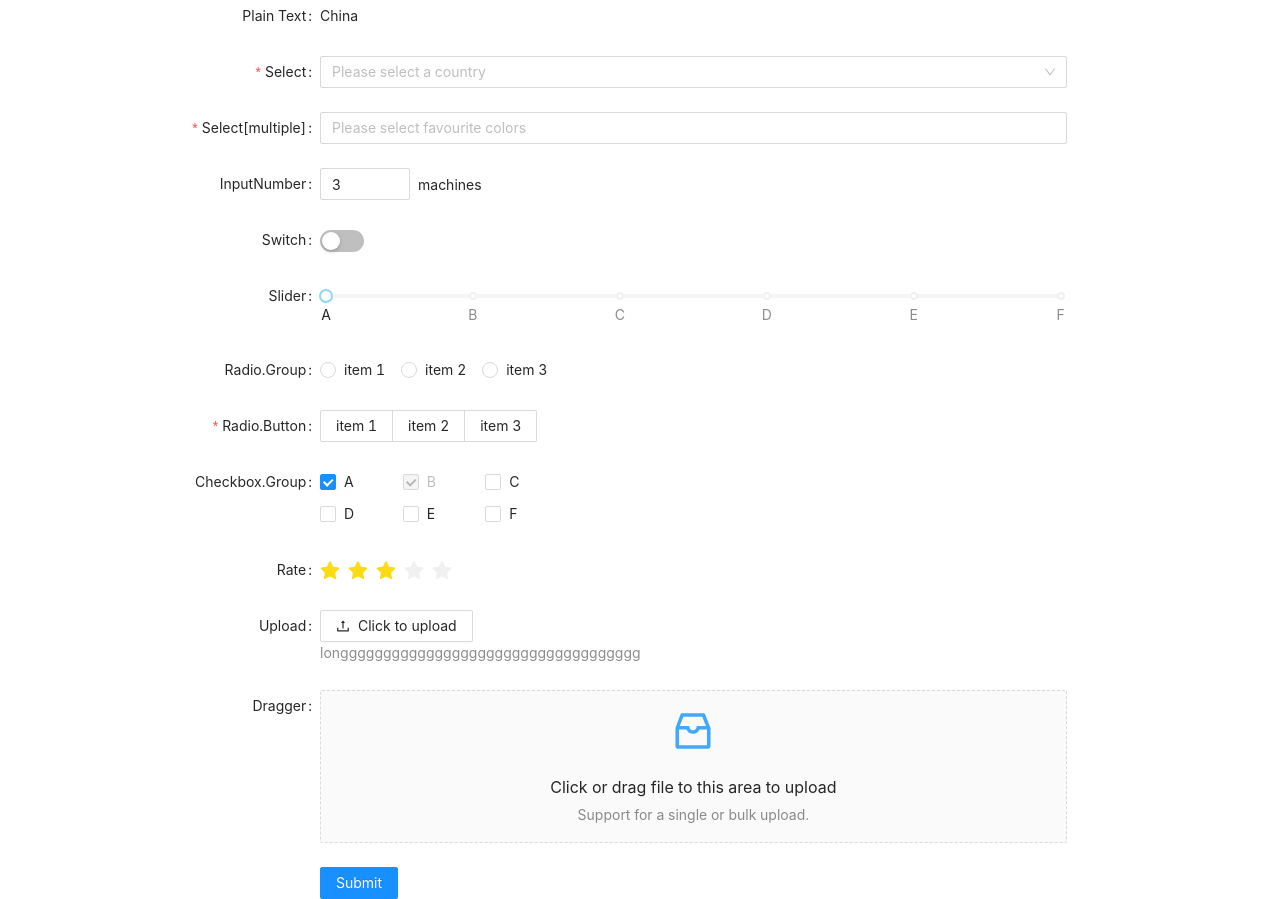
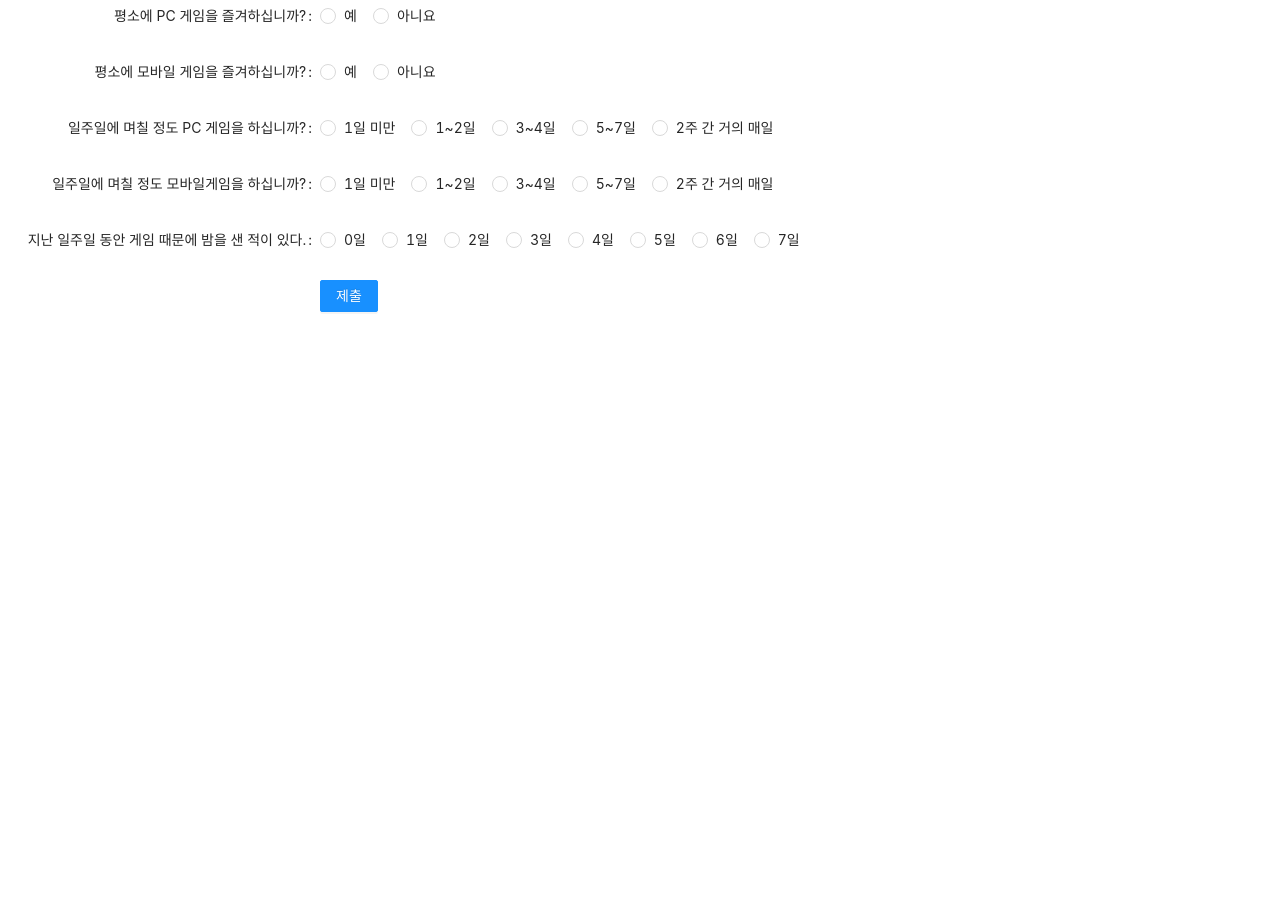
Before and after one commit to jieey1140/sv-backend-onboarding, a React (Create React App) app: page /form in a window 1280 px wide. After the commit the page ends 800 px from the top, so only its background shows below. Built offline with nearby package versions, Linux system fonts and the light colour scheme.

Commit message:
fest: form des write

```diff
--- a/src/form.tsx
+++ b/src/form.tsx
@@ -1,38 +1,17 @@
 import {
   Form,
-  Select,
-  InputNumber,
-  Switch,
   Radio,
-  Slider,
   Button,
-  Upload,
-  Rate,
-  Checkbox,
-  Row,
-  Col,
 } from 'antd';
-import { UploadOutlined, InboxOutlined } from '@ant-design/icons';
-
-const { Option } = Select;
 
 const formItemLayout = {
   labelCol: { span: 6 },
   wrapperCol: { span: 14 },
 };
 
-const normFile = (e: any) => {
-  console.log('Upload event:', e);
-  if (Array.isArray(e)) {
-    return e;
-  }
-  return e && e.fileList;
-};
-
 export default function FORM() {
   return (
-    <>
-          <Form
+    <Form
       name="validate_other"
       {...formItemLayout}
       initialValues={{
@@ -41,148 +20,58 @@ export default function FORM() {
         rate: 3.5,
       }}
     >
-      <Form.Item label="Plain Text">
-        <span className="ant-form-text">China</span>
-      </Form.Item>
-      <Form.Item
-        name="select"
-        label="Select"
-        hasFeedback
-        rules={[{ required: true, message: 'Please select your country!' }]}
-      >
-        <Select placeholder="Please select a country">
-          <Option value="china">China</Option>
-          <Option value="usa">U.S.A</Option>
-        </Select>
-      </Form.Item>
-
-      <Form.Item
-        name="select-multiple"
-        label="Select[multiple]"
-        rules={[{ required: true, message: 'Please select your favourite colors!', type: 'array' }]}
-      >
-        <Select mode="multiple" placeholder="Please select favourite colors">
-          <Option value="red">Red</Option>
-          <Option value="green">Green</Option>
-          <Option value="blue">Blue</Option>
-        </Select>
-      </Form.Item>
-
-      <Form.Item label="InputNumber">
-        <Form.Item name="input-number" noStyle>
-          <InputNumber min={1} max={10} />
-        </Form.Item>
-        <span className="ant-form-text"> machines</span>
-      </Form.Item>
-
-      <Form.Item name="switch" label="Switch" valuePropName="checked">
-        <Switch />
-      </Form.Item>
-
-      <Form.Item name="slider" label="Slider">
-        <Slider
-          marks={{
-            0: 'A',
-            20: 'B',
-            40: 'C',
-            60: 'D',
-            80: 'E',
-            100: 'F',
-          }}
-        />
-      </Form.Item>
-
-      <Form.Item name="radio-group" label="Radio.Group">
+      <Form.Item name="radio-group" label="평소에 PC 게임을 즐겨하십니까?">
         <Radio.Group>
-          <Radio value="a">item 1</Radio>
-          <Radio value="b">item 2</Radio>
-          <Radio value="c">item 3</Radio>
+          <Radio value="a">예</Radio>
+          <Radio value="b">아니요</Radio>
         </Radio.Group>
       </Form.Item>
 
-      <Form.Item
-        name="radio-button"
-        label="Radio.Button"
-        rules={[{ required: true, message: 'Please pick an item!' }]}
-      >
+      <Form.Item name="radio-group" label="평소에 모바일 게임을 즐겨하십니까?">
         <Radio.Group>
-          <Radio.Button value="a">item 1</Radio.Button>
-          <Radio.Button value="b">item 2</Radio.Button>
-          <Radio.Button value="c">item 3</Radio.Button>
+          <Radio value="a">예</Radio>
+          <Radio value="b">아니요</Radio>
         </Radio.Group>
       </Form.Item>
 
-      <Form.Item name="checkbox-group" label="Checkbox.Group">
-        <Checkbox.Group>
-          <Row>
-            <Col span={8}>
-              <Checkbox value="A" style={{ lineHeight: '32px' }}>
-                A
-              </Checkbox>
-            </Col>
-            <Col span={8}>
-              <Checkbox value="B" style={{ lineHeight: '32px' }} disabled>
-                B
-              </Checkbox>
-            </Col>
-            <Col span={8}>
-              <Checkbox value="C" style={{ lineHeight: '32px' }}>
-                C
-              </Checkbox>
-            </Col>
-            <Col span={8}>
-              <Checkbox value="D" style={{ lineHeight: '32px' }}>
-                D
-              </Checkbox>
-            </Col>
-            <Col span={8}>
-              <Checkbox value="E" style={{ lineHeight: '32px' }}>
-                E
-              </Checkbox>
-            </Col>
-            <Col span={8}>
-              <Checkbox value="F" style={{ lineHeight: '32px' }}>
-                F
-              </Checkbox>
-            </Col>
-          </Row>
-        </Checkbox.Group>
+      <Form.Item name="radio-group" label="일주일에 며칠 정도 PC 게임을 하십니까?">
+        <Radio.Group>
+          <Radio value="a">1일 미만</Radio>
+          <Radio value="b">1~2일</Radio>
+          <Radio value="c">3~4일</Radio>
+          <Radio value="d">5~7일</Radio>
+          <Radio value="e">2주 간 거의 매일</Radio>
+        </Radio.Group>
       </Form.Item>
 
-      <Form.Item name="rate" label="Rate">
-        <Rate />
+      <Form.Item name="radio-group" label="일주일에 며칠 정도 모바일게임을 하십니까?">
+        <Radio.Group>
+          <Radio value="a">1일 미만</Radio>
+          <Radio value="b">1~2일</Radio>
+          <Radio value="c">3~4일</Radio>
+          <Radio value="d">5~7일</Radio>
+          <Radio value="e">2주 간 거의 매일</Radio>
+        </Radio.Group>
       </Form.Item>
 
-      <Form.Item
-        name="upload"
-        label="Upload"
-        valuePropName="fileList"
-        getValueFromEvent={normFile}
-        extra="longgggggggggggggggggggggggggggggggggg"
-      >
-        <Upload name="logo" action="/upload.do" listType="picture">
-          <Button icon={<UploadOutlined />}>Click to upload</Button>
-        </Upload>
-      </Form.Item>
-
-      <Form.Item label="Dragger">
-        <Form.Item name="dragger" valuePropName="fileList" getValueFromEvent={normFile} noStyle>
-          <Upload.Dragger name="files" action="/upload.do">
-            <p className="ant-upload-drag-icon">
-              <InboxOutlined />
-            </p>
-            <p className="ant-upload-text">Click or drag file to this area to upload</p>
-            <p className="ant-upload-hint">Support for a single or bulk upload.</p>
-          </Upload.Dragger>
-        </Form.Item>
+      <Form.Item name="radio-group" label="지난 일주일 동안 게임 때문에 밤을 샌 적이 있다.">
+        <Radio.Group>
+          <Radio value="a">0일</Radio>
+          <Radio value="b">1일</Radio>
+          <Radio value="c">2일</Radio>
+          <Radio value="d">3일</Radio>
+          <Radio value="e">4일</Radio>
+          <Radio value="f">5일</Radio>
+          <Radio value="g">6일</Radio>
+          <Radio value="h">7일</Radio>
+        </Radio.Group>
       </Form.Item>
 
       <Form.Item wrapperCol={{ span: 12, offset: 6 }}>
         <Button type="primary" htmlType="submit">
-          Submit
+          제출
         </Button>
       </Form.Item>
     </Form>
-    </>
   )
 }
```
